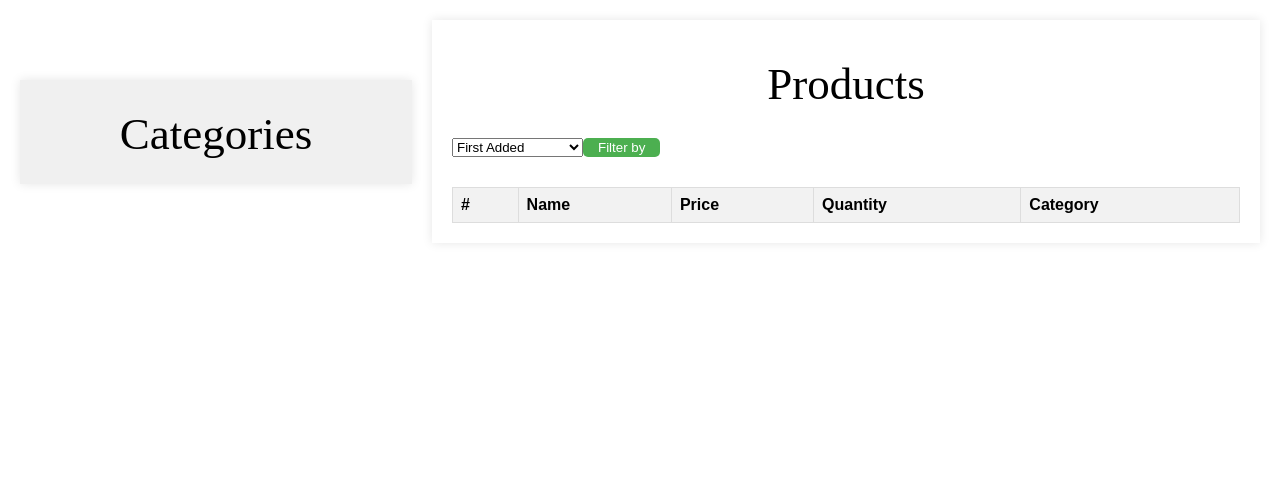
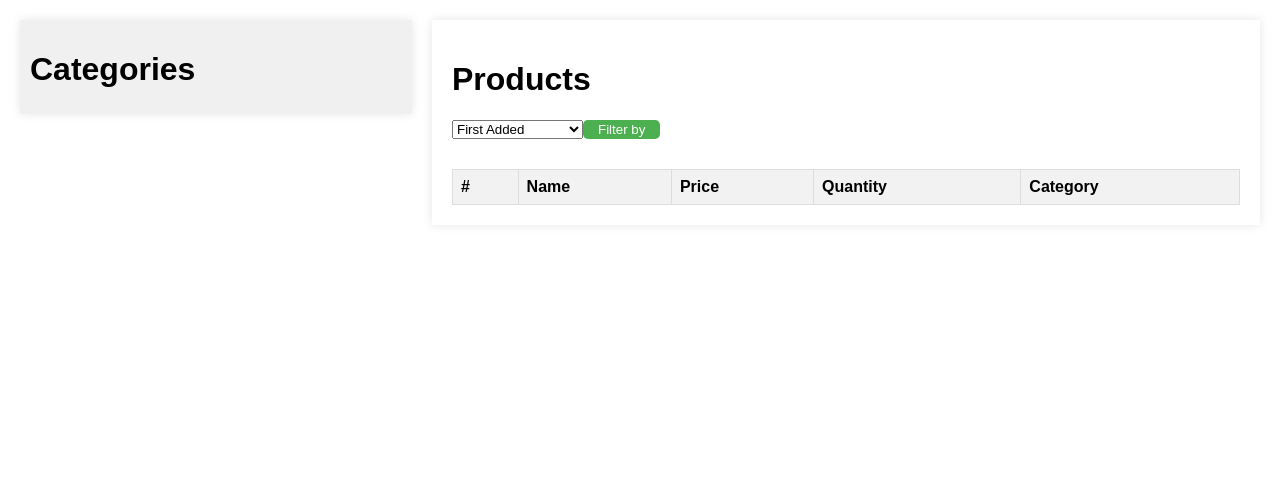
Before and after one commit to gustavoperess/Inventory-Management-System, a Flask app: page /login in a window 1280 px wide. Shown: the part 140-623 px from the top of the page. Run offline with Flask 3, Linux system fonts and the light colour scheme; the visitor is signed in with stand-in values (Sample User, id 1); data that the repository does not hold is empty; some libraries are stand-ins or nearby versions.

Commit message:
changes in the css

```diff
--- a/static/styles.css
+++ b/static/styles.css
@@ -253,9 +253,9 @@ footer {
 
 
 
-/* Add a new class for styling login button */
+/* Categories Container */
 
-.container.categories-container {
+.categories-container {
   width: 30%;
   background-color: #f0f0f0;
   padding: 10px;
@@ -265,28 +265,29 @@ footer {
   overflow-y: auto; /* Add a vertical scrollbar if needed */
 }
 
-.container.categories-container h1 {
+.categories-container h1 {
   margin-bottom: 10px;
 }
 
-.container.categories-container ul {
+.categories-container ul {
   padding: 0;
 }
 
-.container.categories-container li {
+.categories-container li {
   list-style: none;
   border-bottom: 1px solid #ccc;
   padding: 10px;
   margin-bottom: 5px;
 }
 
-.container.products-container {
+.products-container {
   flex: 2;
   background-color: #fff;
   padding: 20px;
   box-shadow: 0 0 10px rgba(0, 0, 0, 0.1);
 }
 
+/* End of Container */
 
 
 /* Add a new class for styling the "Add Inventory" button */
--- a/templates/login.html
+++ b/templates/login.html
@@ -27,7 +27,7 @@
         <!-- Main content section -->
 
         <!-- Container for displaying inventory categories -->
-        <div class="container categories-container">
+        <div class="categories-container">
             <h1>Categories</h1>
             <ul>
                 <!-- Loop through product_count items and display relevant information -->
@@ -40,7 +40,7 @@
         </div>
 
         <!-- Container for displaying a table of products -->
-        <div class="container products-container">
+        <div class="products-container">
             <h1>Products</h1>
             <table>
                 <thead>
```
